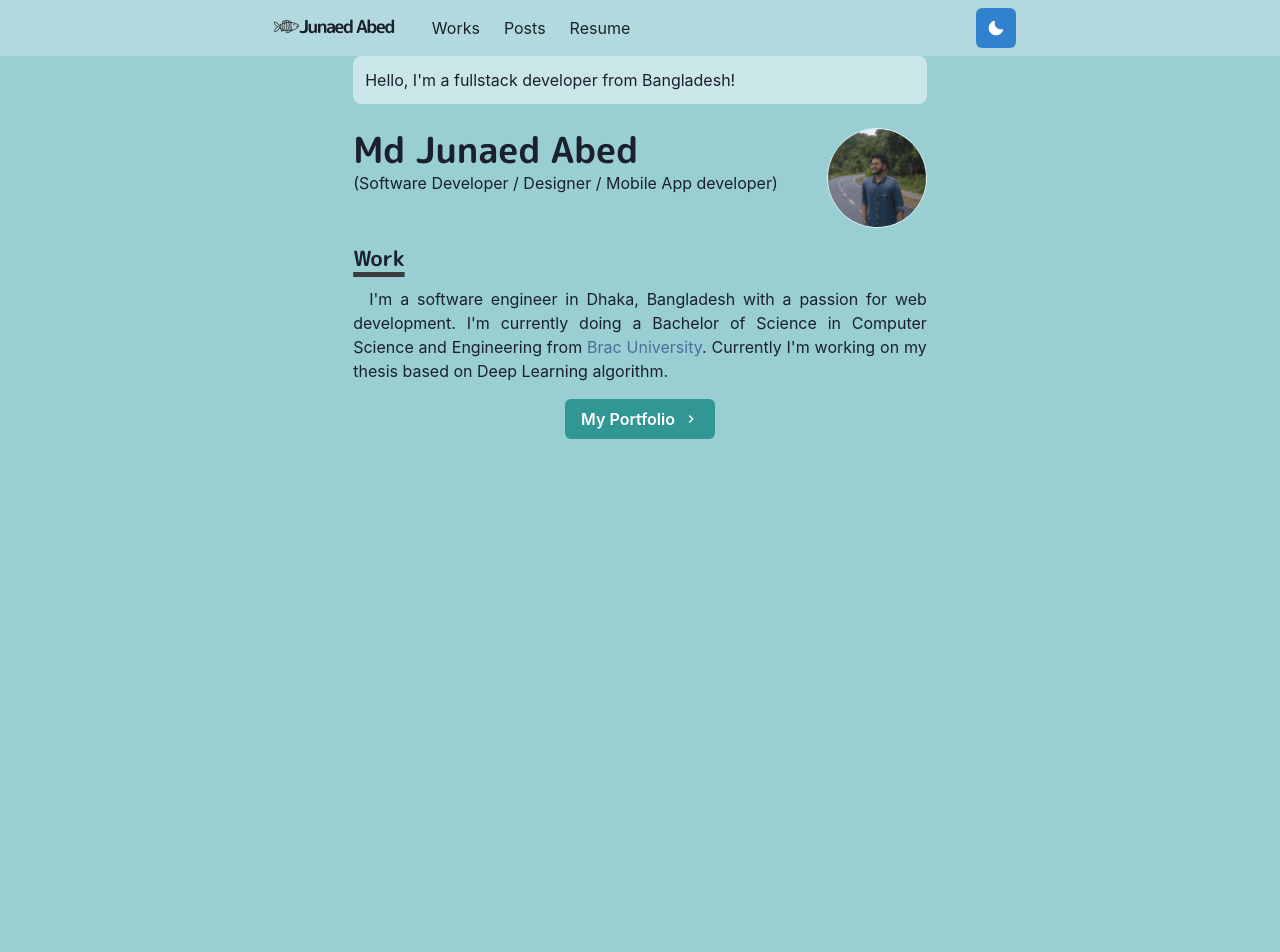
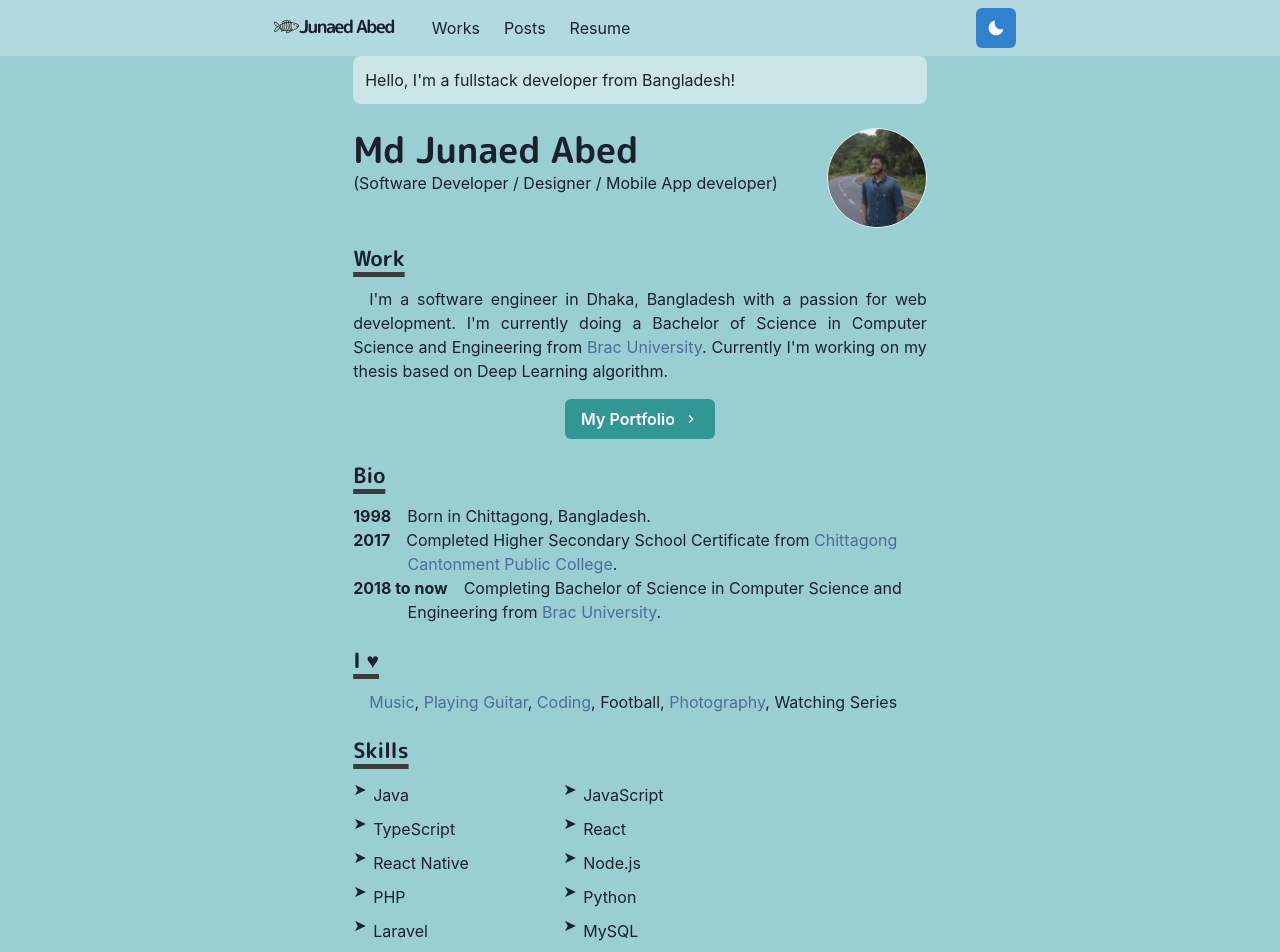
Before and after one commit to JunaedAbed/abed-page, a Next.js app: page / in a window 1280 px wide. Shown: the top 952 px of the page. Before the commit the page ends 800 px from the top, so only its background shows below. Built offline with nearby package versions, Linux system fonts and the light colour scheme.

Commit message:
skills section added!

```diff
--- /dev/null
+++ b/components/bio.js
@@ -0,0 +1,12 @@
+import { Box } from "@chakra-ui/react";
+import styled from "@emotion/styled";
+
+export const BioSection = styled(Box)`
+  padding-left: 3.4em;
+  text-indent: -3.4em;
+`;
+
+export const BioYear = styled.span`
+  font-weight: bold;
+  margin-right: 1em;
+`;
--- a/components/section.js
+++ b/components/section.js
@@ -9,7 +9,7 @@ const StyledDiv = chakra(motion.div, {
 
 const Section = ({ children, delay = 0 }) => (
   <StyledDiv
-    initial={{ y: 15, opacity: 0 }}
+    initial={{ y: 30, opacity: 0 }}
     animate={{ y: 0, opacity: 1 }}
     transition={{ duration: 0.9, delay }}
     mb={6}
--- /dev/null
+++ b/components/skill.js
@@ -0,0 +1,28 @@
+import styled from "@emotion/styled";
+
+const Skill = styled.ul`
+  ul.skills-list {
+    display: grid;
+    grid-template-columns: repeat(2, minmax(140px, 200px));
+    grid-gap: 0 10px;
+    padding: 0;
+    margin: 20px 0 0 0;
+    overflow: hidden;
+    list-style: none;
+
+    li {
+      position: relative;
+      margin-bottom: 10px;
+      padding-left: 20px;
+
+      &:before {
+        content: "➤";
+        position: absolute;
+        left: 0;
+        line-height: 12px;
+      }
+    }
+  }
+`;
+
+export default Skill;
--- a/libs/theme.js
+++ b/libs/theme.js
@@ -25,7 +25,7 @@ const components = {
   },
   Link: {
     baseStyle: (props) => ({
-      color: mode("#4d6d9a", "#c3073f")(props),
+      color: mode("#4d6d9a", "#e13d6e")(props),
       textUnderlineOffset: 3,
     }),
   },
--- a/pages/index.js
+++ b/pages/index.js
@@ -11,8 +11,24 @@ import {
 import Section from "../components/section";
 import Paragraph from "../components/paragraph";
 import { ChevronRightIcon } from "@chakra-ui/icons";
+import { BioSection, BioYear } from "../components/bio";
+import Skill from "../components/skill";
 
 const Page = () => {
+  const skills = [
+    "Java",
+    "JavaScript",
+    "TypeScript",
+    "React",
+    "React Native",
+    "Node.js",
+    "PHP",
+    "Python",
+    "Laravel",
+    "MySQL",
+    "Firebase",
+  ];
+
   return (
     <Container>
       <Box
@@ -60,9 +76,9 @@ const Page = () => {
             I&apos;m a software engineer in Dhaka, Bangladesh with a passion for
             web development. I&apos;m currently doing a Bachelor of Science in
             Computer Science and Engineering from{" "}
-            <NextLink href="www.bracu.ac.bd">
-              <Link>Brac University</Link>
-            </NextLink>
+            <Link href="https://www.bracu.ac.bd/" target="_blank">
+              Brac University
+            </Link>
             . Currently I&apos;m working on my thesis based on Deep Learning
             algorithm.
           </Paragraph>
@@ -75,6 +91,69 @@ const Page = () => {
           </Box>
         </p>
       </Section>
+
+      <Section delay={0.3}>
+        <Heading as="h3" variant="section-title">
+          Bio
+        </Heading>
+        <BioSection>
+          <BioYear>1998</BioYear>Born in Chittagong, Bangladesh.
+        </BioSection>
+        <BioSection>
+          <BioYear>2017</BioYear>Completed Higher Secondary School Certificate
+          from{" "}
+          <Link href="http://ccpc.edu.bd/" target="_blank">
+            Chittagong Cantonment Public College
+          </Link>
+          .
+        </BioSection>
+        <BioSection>
+          <BioYear>2018 to now</BioYear>Completing Bachelor of Science in
+          Computer Science and Engineering from{" "}
+          <Link href="https://www.bracu.ac.bd/" target="_blank">
+            Brac University
+          </Link>
+          .
+        </BioSection>
+      </Section>
+
+      <Section delay={0.4}>
+        <Heading as="h3" variant="section-title">
+          I ♥
+        </Heading>
+        <Paragraph>
+          <Link
+            href="https://open.spotify.com/playlist/1VkO3YcqrjJ6ddSu6fljAo?si=eff93a93be2a4a0e"
+            target="_blank"
+          >
+            Music
+          </Link>
+          ,{" "}
+          <Link href="https://soundcloud.com/junaed-abed-98" target="_blank">
+            Playing Guitar
+          </Link>
+          ,{" "}
+          <Link href="https://github.com/JunaedAbed" target="_blank">
+            Coding
+          </Link>
+          , Football,{" "}
+          <Link href="https://www.instagram.com/mugdho.nef/" target="_blank">
+            Photography
+          </Link>
+          , Watching Series
+        </Paragraph>
+      </Section>
+
+      <Section delay={0.5}>
+        <Heading as="h3" variant="section-title">
+          Skills
+        </Heading>
+        <Skill>
+          <ul className="skills-list">
+            {skills && skills.map((skill, i) => <li key={i}>{skill}</li>)}
+          </ul>
+        </Skill>
+      </Section>
     </Container>
   );
 };
```
